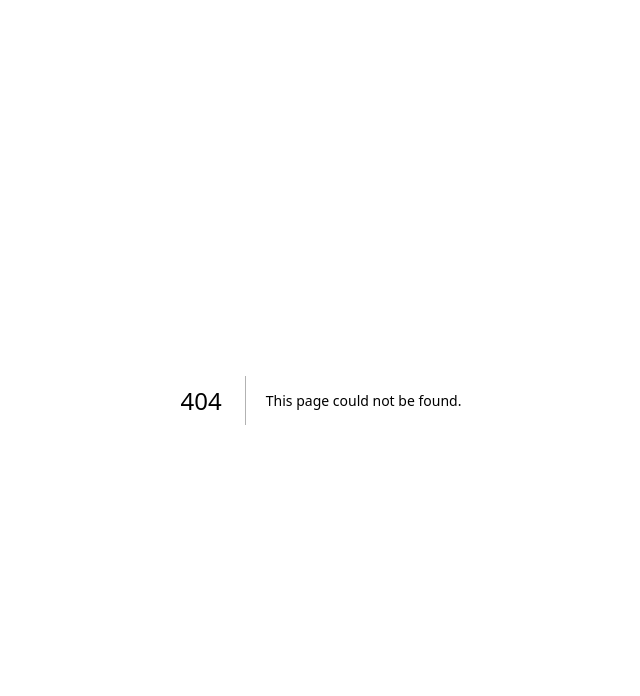
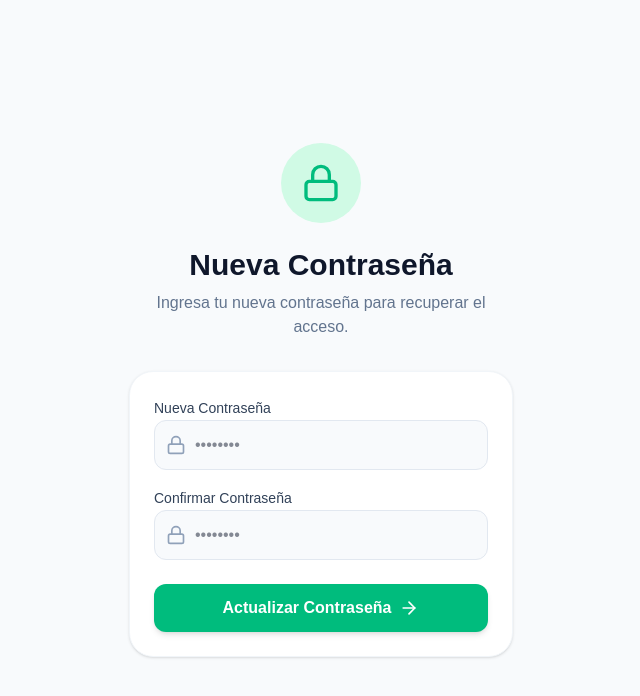
Before and after one commit to schadri/smoke-control-app, a Next.js app: page /auth/reset-password in a window 1280 px wide. Before the commit this address had no page. Shown: the top 696 px of the page, without its empty margins (319-959 px from the left). Built offline with nearby package versions, Linux system fonts and the light colour scheme; no server answers.

Commit message:
olvidaste tu pass

```diff
--- a/src/app/auth/callback/route.ts
+++ b/src/app/auth/callback/route.ts
@@ -1,4 +1,4 @@
-import { createClient } from '@/lib/supabase/client';
+import { createClient } from '@/lib/supabase/server';
 import { NextResponse } from 'next/server';
 
 export async function GET(request: Request) {
@@ -8,7 +8,7 @@ export async function GET(request: Request) {
   const next = searchParams.get('next') ?? '/';
 
   if (code) {
-    const supabase = createClient();
+    const supabase = await createClient();
     const { error } = await supabase.auth.exchangeCodeForSession(code);
     if (!error) {
       return NextResponse.redirect(`${origin}${next}`);
--- /dev/null
+++ b/src/app/auth/reset-password/page.tsx
@@ -0,0 +1,138 @@
+'use client';
+
+import { useState } from 'react';
+import { createClient } from '@/lib/supabase/client';
+import { useRouter } from 'next/navigation';
+import { Lock, ArrowRight, CheckCircle2 } from 'lucide-react';
+
+export default function ResetPasswordPage() {
+  const [password, setPassword] = useState('');
+  const [confirmPassword, setConfirmPassword] = useState('');
+  const [loading, setLoading] = useState(false);
+  const [error, setError] = useState<string | null>(null);
+  const [success, setSuccess] = useState(false);
+
+  const router = useRouter();
+  const supabase = createClient();
+
+  const handleUpdate = async (e: React.FormEvent) => {
+    e.preventDefault();
+    if (password !== confirmPassword) {
+      setError('Las contraseñas no coinciden');
+      return;
+    }
+    if (password.length < 6) {
+      setError('La contraseña debe tener al menos 6 caracteres');
+      return;
+    }
+
+    setLoading(true);
+    setError(null);
+
+    try {
+      const { error } = await supabase.auth.updateUser({ password });
+      if (error) throw error;
+      setSuccess(true);
+      setTimeout(() => {
+        router.push('/login');
+      }, 3000);
+    } catch (err: any) {
+      setError(err.message || 'Error al actualizar la contraseña');
+    } finally {
+      setLoading(false);
+    }
+  };
+
+  return (
+    <main className="min-h-screen flex flex-col items-center justify-center p-6 bg-slate-50 dark:bg-slate-950">
+      <div className="w-full max-w-sm space-y-8">
+        <div className="text-center">
+          <div className="w-20 h-20 bg-emerald-100 dark:bg-emerald-950/30 rounded-full flex items-center justify-center mx-auto mb-6">
+            <Lock className="w-10 h-10 text-emerald-500" />
+          </div>
+          <h1 className="text-3xl font-bold text-slate-900 dark:text-white mb-2">
+            Nueva Contraseña
+          </h1>
+          <p className="text-slate-500 dark:text-slate-400">
+            Ingresa tu nueva contraseña para recuperar el acceso.
+          </p>
+        </div>
+
+        <div className="bg-white dark:bg-slate-900 p-6 rounded-3xl shadow-sm border border-slate-100 dark:border-slate-800 space-y-6">
+          {success ? (
+            <div className="text-center py-4 space-y-4">
+              <div className="flex justify-center">
+                <CheckCircle2 className="w-16 h-16 text-emerald-500 animate-in zoom-in duration-500" />
+              </div>
+              <div>
+                <h3 className="text-lg font-bold text-slate-900 dark:text-white">¡Listo!</h3>
+                <p className="text-sm text-slate-500 dark:text-slate-400">
+                  Tu contraseña ha sido actualizada. Serás redirigido al login...
+                </p>
+              </div>
+              <button
+                onClick={() => router.push('/login')}
+                className="text-sm text-emerald-600 font-medium hover:underline"
+              >
+                Ir al login ahora
+              </button>
+            </div>
+          ) : (
+            <form onSubmit={handleUpdate} className="space-y-4">
+              {error && (
+                <div className="p-3 text-sm text-rose-500 bg-rose-50 dark:bg-rose-950/50 border border-rose-200 dark:border-rose-900 rounded-xl">
+                  {error}
+                </div>
+              )}
+
+              <div className="space-y-2">
+                <label className="text-sm font-medium text-slate-700 dark:text-slate-300">Nueva Contraseña</label>
+                <div className="relative">
+                  <Lock className="absolute left-3 top-1/2 -translate-y-1/2 w-5 h-5 text-slate-400" />
+                  <input
+                    type="password"
+                    required
+                    value={password}
+                    onChange={e => setPassword(e.target.value)}
+                    className="w-full pl-10 pr-4 py-3 bg-slate-50 dark:bg-slate-950 border border-slate-200 dark:border-slate-800 rounded-xl focus:ring-2 focus:ring-emerald-500 outline-none transition-all text-slate-900 dark:text-white"
+                    placeholder="••••••••"
+                  />
+                </div>
+              </div>
+
+              <div className="space-y-2">
+                <label className="text-sm font-medium text-slate-700 dark:text-slate-300">Confirmar Contraseña</label>
+                <div className="relative">
+                  <Lock className="absolute left-3 top-1/2 -translate-y-1/2 w-5 h-5 text-slate-400" />
+                  <input
+                    type="password"
+                    required
+                    value={confirmPassword}
+                    onChange={e => setConfirmPassword(e.target.value)}
+                    className="w-full pl-10 pr-4 py-3 bg-slate-50 dark:bg-slate-950 border border-slate-200 dark:border-slate-800 rounded-xl focus:ring-2 focus:ring-emerald-500 outline-none transition-all text-slate-900 dark:text-white"
+                    placeholder="••••••••"
+                  />
+                </div>
+              </div>
+
+              <button
+                type="submit"
+                disabled={loading}
+                className="w-full flex items-center justify-center gap-2 bg-emerald-500 hover:bg-emerald-600 text-white p-3 rounded-xl font-semibold shadow-md active:scale-[0.98] transition-all disabled:opacity-50 mt-6"
+              >
+                {loading ? (
+                  <span className="w-5 h-5 border-2 border-white border-t-transparent rounded-full animate-spin"></span>
+                ) : (
+                  <>
+                    Actualizar Contraseña
+                    <ArrowRight className="w-5 h-5" />
+                  </>
+                )}
+              </button>
+            </form>
+          )}
+        </div>
+      </div>
+    </main>
+  );
+}
--- a/src/app/login/page.tsx
+++ b/src/app/login/page.tsx
@@ -9,8 +9,10 @@ export default function LoginPage() {
   const [email, setEmail] = useState('');
   const [password, setPassword] = useState('');
   const [isLogin, setIsLogin] = useState(true);
+  const [isReset, setIsReset] = useState(false);
   const [loading, setLoading] = useState(false);
   const [error, setError] = useState<string | null>(null);
+  const [message, setMessage] = useState<string | null>(null);
 
   const router = useRouter();
   const supabase = createClient();
@@ -21,6 +23,15 @@ export default function LoginPage() {
     setError(null);
 
     try {
+      if (isReset) {
+        const { error } = await supabase.auth.resetPasswordForEmail(email, {
+          redirectTo: `${window.location.origin}/auth/callback?next=/auth/reset-password`,
+        });
+        if (error) throw error;
+        setMessage('Se ha enviado un correo de recuperación a tu email.');
+        return;
+      }
+
       if (isLogin) {
         const { error } = await supabase.auth.signInWithPassword({ email, password });
         if (error) throw error;
@@ -69,7 +80,11 @@ export default function LoginPage() {
             Controla los Puchos.
           </h1>
           <p className="text-slate-500 dark:text-slate-400">
-            {isLogin ? 'Inicia sesión para continuar tu progreso' : 'Crea una cuenta para empezar a reducir'}
+            {isReset
+              ? 'Ingresa tu email para recuperar tu cuenta'
+              : isLogin
+                ? 'Inicia sesión para continuar tu progreso'
+                : 'Crea una cuenta para empezar a reducir'}
           </p>
         </div>
 
@@ -104,6 +119,12 @@ export default function LoginPage() {
               </div>
             )}
 
+            {message && (
+              <div className="p-3 text-sm text-emerald-500 bg-emerald-50 dark:bg-emerald-950/50 border border-emerald-200 dark:border-emerald-900 rounded-xl">
+                {message}
+              </div>
+            )}
+
             <div className="space-y-2">
               <label className="text-sm font-medium text-slate-700 dark:text-slate-300">Email</label>
               <div className="relative">
@@ -119,8 +140,24 @@ export default function LoginPage() {
               </div>
             </div>
 
+            {!isReset && (
               <div className="space-y-2">
+                <div className="flex justify-between items-center">
                   <label className="text-sm font-medium text-slate-700 dark:text-slate-300">Contraseña</label>
+                  {isLogin && (
+                    <button
+                      type="button"
+                      onClick={() => {
+                        setIsReset(true);
+                        setError(null);
+                        setMessage(null);
+                      }}
+                      className="text-xs text-emerald-600 dark:text-emerald-400 hover:underline"
+                    >
+                      ¿Olvidaste tu contraseña?
+                    </button>
+                  )}
+                </div>
                 <div className="relative">
                   <Lock className="absolute left-3 top-1/2 -translate-y-1/2 w-5 h-5 text-slate-400" />
                   <input
@@ -133,6 +170,7 @@ export default function LoginPage() {
                   />
                 </div>
               </div>
+            )}
 
             <button
               type="submit"
@@ -143,7 +181,7 @@ export default function LoginPage() {
                 <span className="w-5 h-5 border-2 border-white border-t-transparent rounded-full animate-spin"></span>
               ) : (
                 <>
-                  {isLogin ? 'Ingresar' : 'Registrarse'}
+                  {isReset ? 'Enviar instrucciones' : isLogin ? 'Ingresar' : 'Registrarse'}
                   <ArrowRight className="w-5 h-5" />
                 </>
               )}
@@ -152,11 +190,23 @@ export default function LoginPage() {
         </div>
 
         <button
-          onClick={() => setIsLogin(!isLogin)}
+          onClick={() => {
+            if (isReset) {
+              setIsReset(false);
+            } else {
+              setIsLogin(!isLogin);
+            }
+            setError(null);
+            setMessage(null);
+          }}
           disabled={loading}
           className="w-full text-center text-sm text-slate-500 dark:text-slate-400 hover:text-emerald-500 dark:hover:text-emerald-400 transition-colors"
         >
-          {isLogin ? '¿No tienes cuenta? Regístrate aquí' : '¿Ya tienes cuenta? Inicia sesión'}
+          {isReset
+            ? 'Volver al inicio de sesión'
+            : isLogin
+              ? '¿No tienes cuenta? Regístrate aquí'
+              : '¿Ya tienes cuenta? Inicia sesión'}
         </button>
       </div>
     </main>
```
Lines whose indentation alone changed are shown as unchanged.
